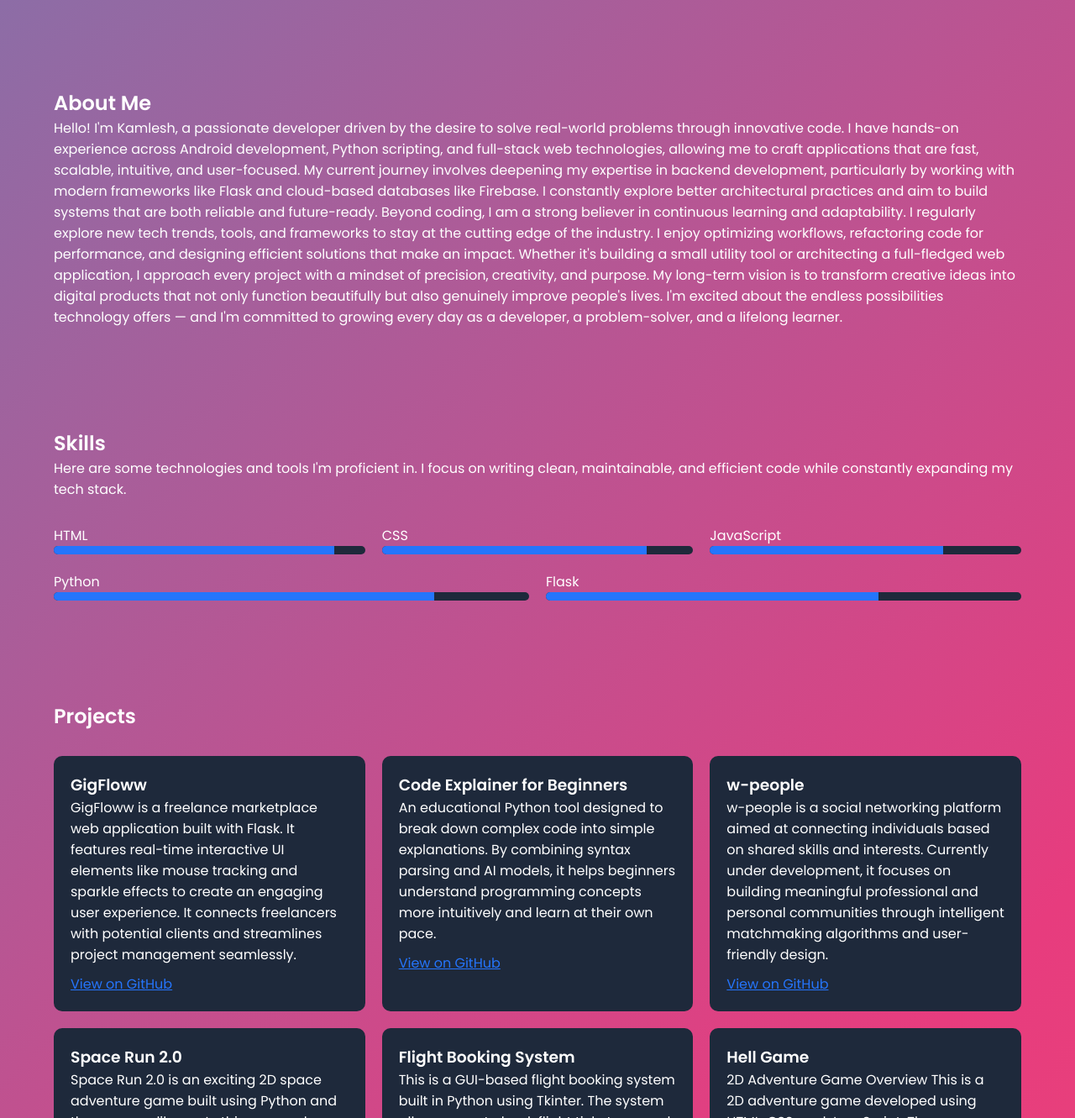
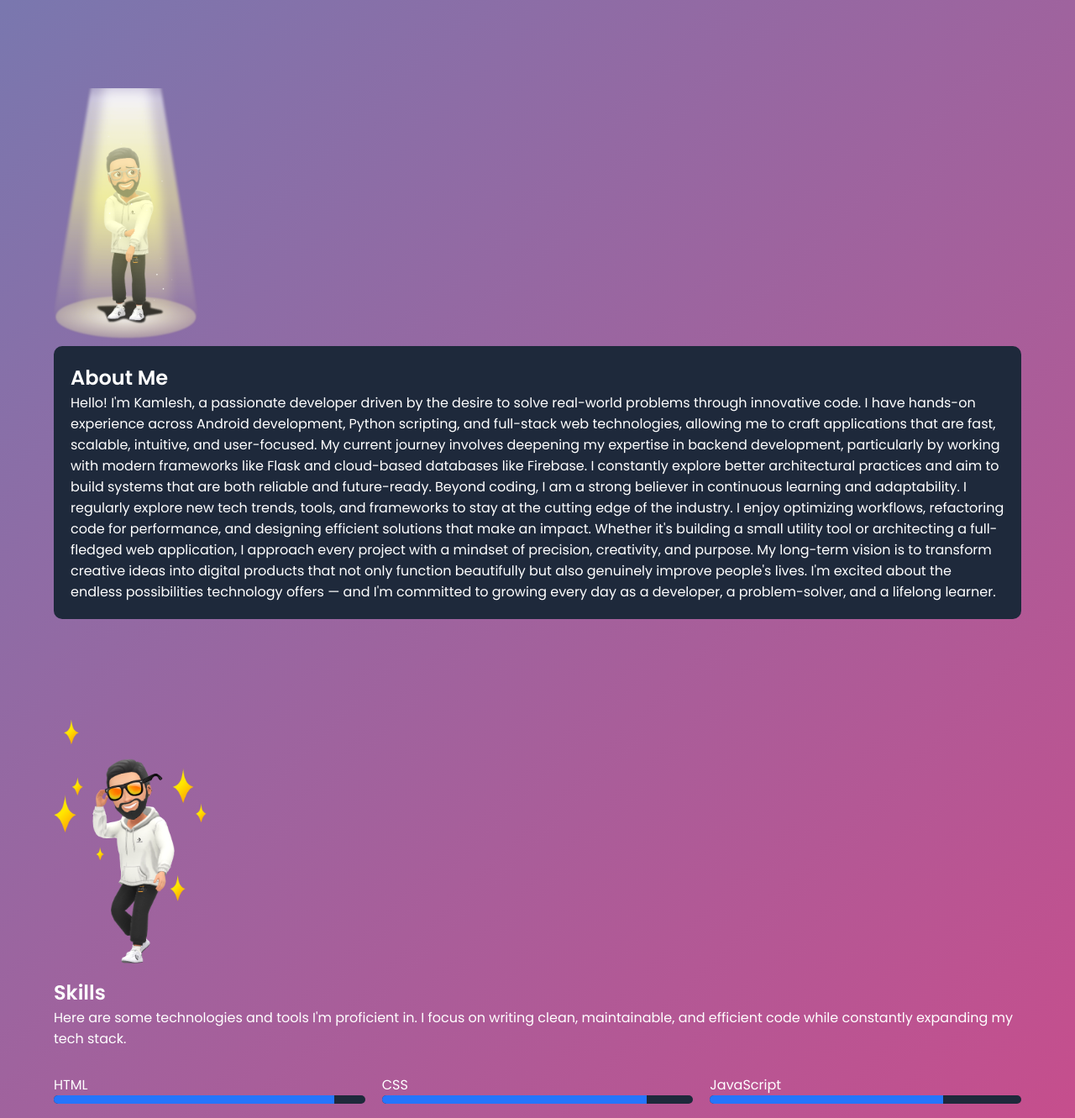
Before and after one commit to kamlesh9876/Portfolio, a plain HTML site: page index.html in a window 1280 px wide. Shown: the part 269-1600 px from the top of the page at 84% size. Drawn offline with Linux system fonts and the light colour scheme.

Commit message:
code Updated

```diff
--- a/index.html
+++ b/index.html
@@ -35,22 +35,28 @@
 
     <!-- About Me Section -->
     <section id="about" class="section">
+        <img src="images/About.png" alt="Bitmoji" class="bitmoji">
         <div class="container">
+            <div class="project-card">
                 <h2>About Me</h2>
                 <p>Hello! I'm Kamlesh, a passionate developer driven by the desire to solve real-world problems through
-                innovative code. I have hands-on experience across Android development, Python scripting, and full-stack
+                    innovative code. I have hands-on experience across Android development, Python scripting, and
+                    full-stack
                     web technologies, allowing me to craft applications that are fast, scalable, intuitive, and
                     user-focused.
 
-                My current journey involves deepening my expertise in backend development, particularly by working with
+                    My current journey involves deepening my expertise in backend development, particularly by working
+                    with
                     modern frameworks like Flask and cloud-based databases like Firebase. I constantly explore better
                     architectural practices and aim to build systems that are both reliable and future-ready.
 
-                Beyond coding, I am a strong believer in continuous learning and adaptability. I regularly explore new
+                    Beyond coding, I am a strong believer in continuous learning and adaptability. I regularly explore
+                    new
                     tech trends, tools, and frameworks to stay at the cutting edge of the industry. I enjoy optimizing
                     workflows, refactoring code for performance, and designing efficient solutions that make an impact.
 
-                Whether it's building a small utility tool or architecting a full-fledged web application, I approach
+                    Whether it's building a small utility tool or architecting a full-fledged web application, I
+                    approach
                     every project with a mindset of precision, creativity, and purpose.
 
                     My long-term vision is to transform creative ideas into digital products that not only function
@@ -59,10 +65,13 @@
                     lifelong learner.
                 </p>
             </div>
+        </div>
     </section>
 
     <!-- Skills Section -->
     <section id="skills" class="section">
+        <img src="images/Skill.png" alt="Bitmoji" class="bitmoji1">
+
         <div class="container">
             <h2>Skills</h2>
             <p>Here are some technologies and tools I'm proficient in. I focus on writing clean, maintainable, and
@@ -104,6 +113,7 @@
 
     <!-- Projects Section -->
     <section id="projects" class="section">
+        <img src="images/project.png" alt="Bitmoji" class="bitmoji">
         <div class="container">
             <h2>Projects</h2>
             <div class="projects-grid">
@@ -172,6 +182,7 @@
 
     <!-- Tech Stack Section -->
     <section id="tech-stack" class="section">
+        <img src="images/Tech.png" alt="Bitmoji" class="bitmoji1">
         <div class="container">
             <h2>Tech Stack</h2>
             <p>My core technologies and tools that I use regularly for development. I focus on building reliable,
--- a/script.js
+++ b/script.js
@@ -49,3 +49,19 @@ window.addEventListener('scroll', () => {
         scrollTopBtn.style.display = 'none';
     }
 });
+// Animate Bitmoji when Section is visible
+const bitmojis = document.querySelectorAll('.bitmoji');
+
+const bitmojiObserver = new IntersectionObserver(entries => {
+    entries.forEach(entry => {
+        if (entry.isIntersecting) {
+            entry.target.classList.add('show-bitmoji');
+        }
+    });
+}, {
+    threshold: 0.3
+});
+
+bitmojis.forEach(bitmoji => {
+    bitmojiObserver.observe(bitmoji);
+});
--- a/style.css
+++ b/style.css
@@ -163,7 +163,7 @@ header {
 
 .project-card a {
     display: inline-block;
-    margin-top: 10px;
+    margin-left: 60px;
     color: #2575fc;
 }
 
@@ -257,6 +257,7 @@ footer p {
 header,
 footer {
     background: transparent;
+    align-content: flex-end;
 }
 
 .show-section {
@@ -268,3 +269,17 @@ footer {
 #scrollTopBtn {
     display: none;
 }
+
+.bitmoji {
+    align-items: unset;
+    margin-right: 90px;
+    width: 300px;
+    height: auto;
+}
+
+.bitmoji1 {
+    align-items: unset;
+    width: 300px;
+    height: auto;
+
+}
```
Also changed, not shown: images/About.png (added), images/Skill.png (added), images/Tech.png (added), images/project.png (added). Lines whose indentation alone changed are shown as unchanged.
